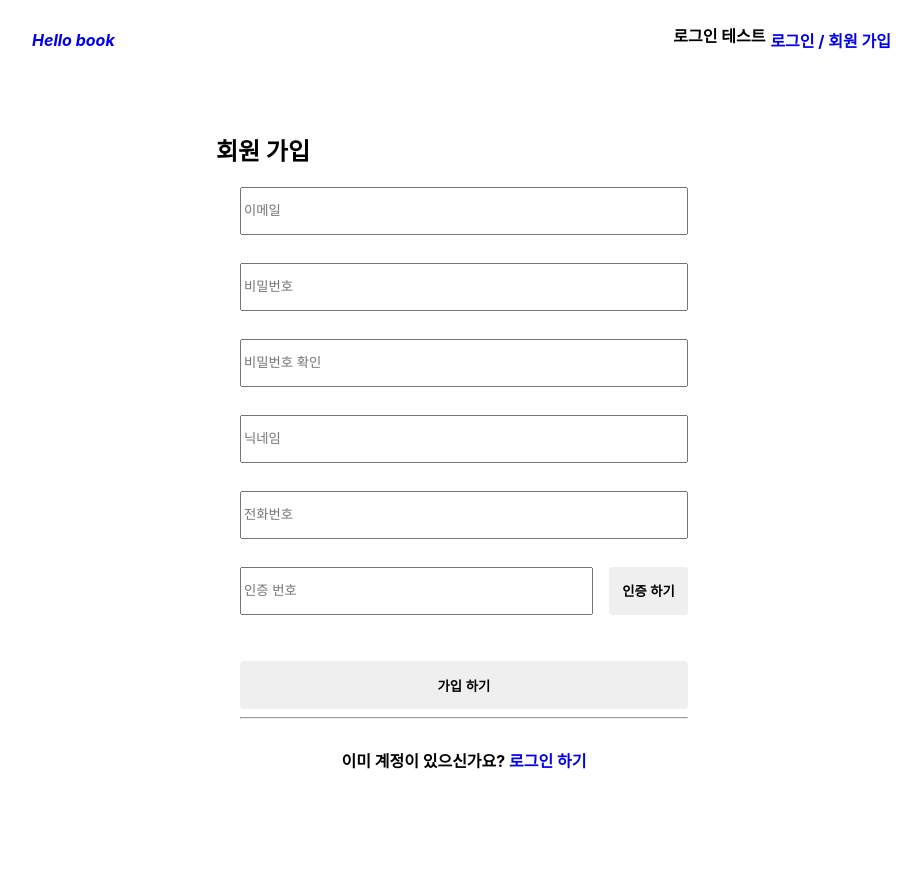
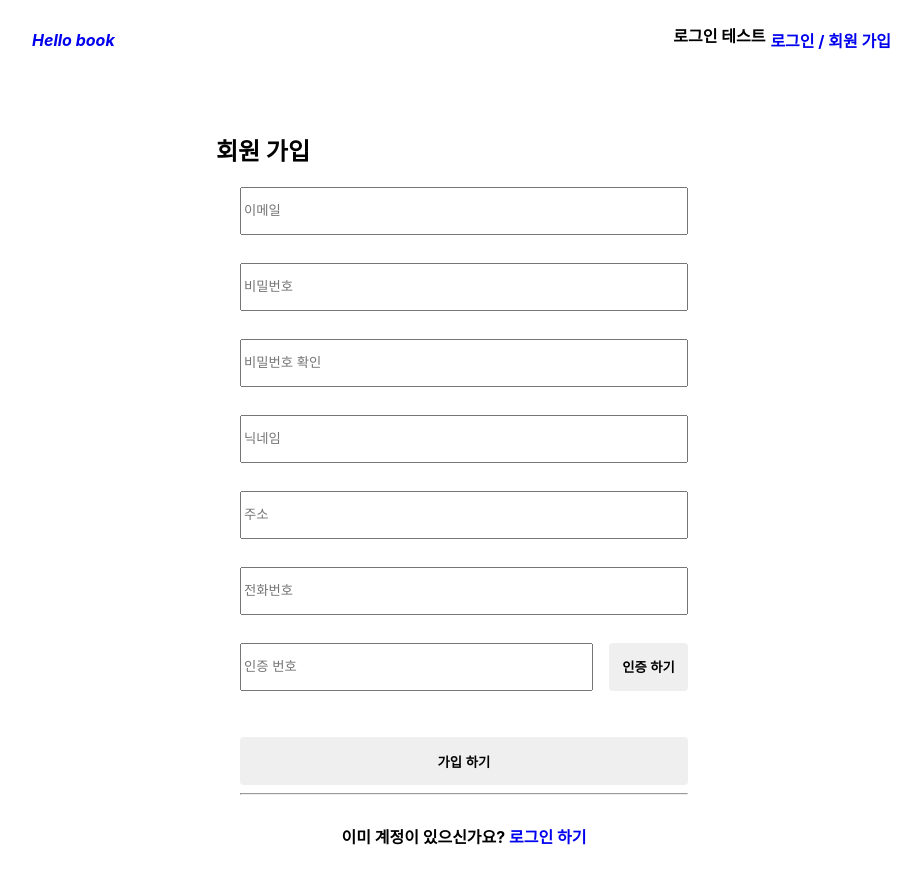
Before and after one commit to neighbor-s-library/front-end, a React (Create React App) app in the folder neighbors_front/: page /join in a window 1280 px wide. Shown: the whole page, without its empty margins (176-1097 px from the left). Built offline with nearby package versions, Linux system fonts and the light colour scheme.

Commit message:
api 써보기

```diff
--- a/neighbors_front/package.json
+++ b/neighbors_front/package.json
@@ -6,6 +6,7 @@
     "@testing-library/jest-dom": "^5.11.4",
     "@testing-library/react": "^11.1.0",
     "@testing-library/user-event": "^12.1.10",
+    "axios": "^0.21.1",
     "react": "^17.0.2",
     "react-dom": "^17.0.2",
     "react-router-dom": "^5.2.0",
--- a/neighbors_front/public/index.html
+++ b/neighbors_front/public/index.html
@@ -25,7 +25,7 @@
       work correctly both with client-side routing and a non-root public URL.
       Learn how to configure a non-root public URL by running `npm run build`.
     -->
-    <title>React App</title>
+    <title>Hello Book</title>
   </head>
   <body>
     <noscript>You need to enable JavaScript to run this app.</noscript>
--- /dev/null
+++ b/neighbors_front/src/api/RDS.js
@@ -0,0 +1,5 @@
+class RDS {
+  constructor(
+
+  )
+}
--- a/neighbors_front/src/components/join/join.jsx
+++ b/neighbors_front/src/components/join/join.jsx
@@ -1,14 +1,16 @@
 import {useRef} from "react";
 import {Link} from "react-router-dom";
+import axios from "axios";
 import styles from "./join.module.css";
+
 
 const Join = () => {
     const emailRef = useRef();
     const password1Ref = useRef();
     const password2Ref = useRef();
-    const nameRef = useRef();
-    const phoneNumRef = useRef();
-
+    const nicknameRef = useRef();
+    const telRef = useRef();
+    const addressRef = useRef();
     //앞으로 해야될 일
     //1, 핸드폰 인증 하기 - 인증을 통해 boolean 타입으로 유효성검사 하자
 
@@ -20,11 +22,14 @@ const Join = () => {
 
         const join = {
             email: emailRef.current.value || "",
-            password: password1Ref.current.value || "",
-            name: nameRef.current.value || "",
-            phoneNum: phoneNumRef.current.value || "",
+            address: addressRef.current.value || "",
+            nickname: nicknameRef.current.value || "",
+            inputpw: password1Ref.current.value || "",
+            tel: telRef.current.value || "",
         }
         console.log(join);
+
+        aixos.post()
     }
     return(
         <div className={styles.container}>
@@ -34,8 +39,9 @@ const Join = () => {
                 <input ref={emailRef} type="text" className={styles.input} placeholder="이메일"/>
                 <input ref={password1Ref} type="text" className={styles.input} placeholder="비밀번호"/>
                 <input ref={password2Ref} type="text" className={styles.input} placeholder="비밀번호 확인"/>
-                <input ref={nameRef} type="text" className={styles.input} placeholder="닉네임"/>
-                <input ref={phoneNumRef} type="text" className={styles.input} placeholder="전화번호"/>
+                <input ref={nicknameRef} type="text" className={styles.input} placeholder="닉네임"/>
+                <input ref={addressRef} type="text" className={styles.input} placeholder="주소"/>
+                <input ref={telRef} type="text" className={styles.input} placeholder="전화번호"/>
                 <div className={styles.auth}>
                     <input type="text" className={styles.input} placeholder="인증 번호"/>
                     <button className={styles.authButton}>인증 하기</button>
--- a/neighbors_front/src/components/login/login.jsx
+++ b/neighbors_front/src/components/login/login.jsx
@@ -18,21 +18,21 @@ const Login = () => {
         console.log(login);
     }
 
-    function onSignIn(googleUser) {
-        // var profile = googleUser.getBasicProfile();
-        console.log(googleUser);
-        // console.log('ID: ' + profile.getId()); // Do not send to your backend! Use an ID token instead.
-        // console.log('Name: ' + profile.getName());
-        // console.log('Image URL: ' + profile.getImageUrl());
-        // console.log('Email: ' + profile.getEmail()); // This is null if the 'email' scope is not present.
-    }
+    // function onSignIn(googleUser) {
+    //     var profile = googleUser.getBasicProfile();
+    //     console.log(googleUser);
+    //     console.log('ID: ' + profile.getId()); // Do not send to your backend! Use an ID token instead.
+    //     console.log('Name: ' + profile.getName());
+    //     console.log('Image URL: ' + profile.getImageUrl());
+    //     console.log('Email: ' + profile.getEmail()); // This is null if the 'email' scope is not present.
+    // }
 
     return (
         <div className={styles.container}>
             <form className={styles.form}>
                 <h2 className={styles.title}>로그인</h2>
                 <div className={styles.inputBox}>
-                <div class="g-signin2" data-onsuccess="onSignIn" onClick={onSignIn}>asd</div>
+                {/* <div class="g-signin2" data-onsuccess="onSignIn" onClick={onSignIn}>asd</div> */}
                 <h2 className={styles.google} onClick={() => {console.log("무야호")}}>구글로 로그인 하기</h2>
                 <hr />
                 <input ref={emailRef} type="text" className={styles.input} placeholder="이메일"/>
```
Also changed, not shown: 1 other file (tests, documents, lock files or other folders).
